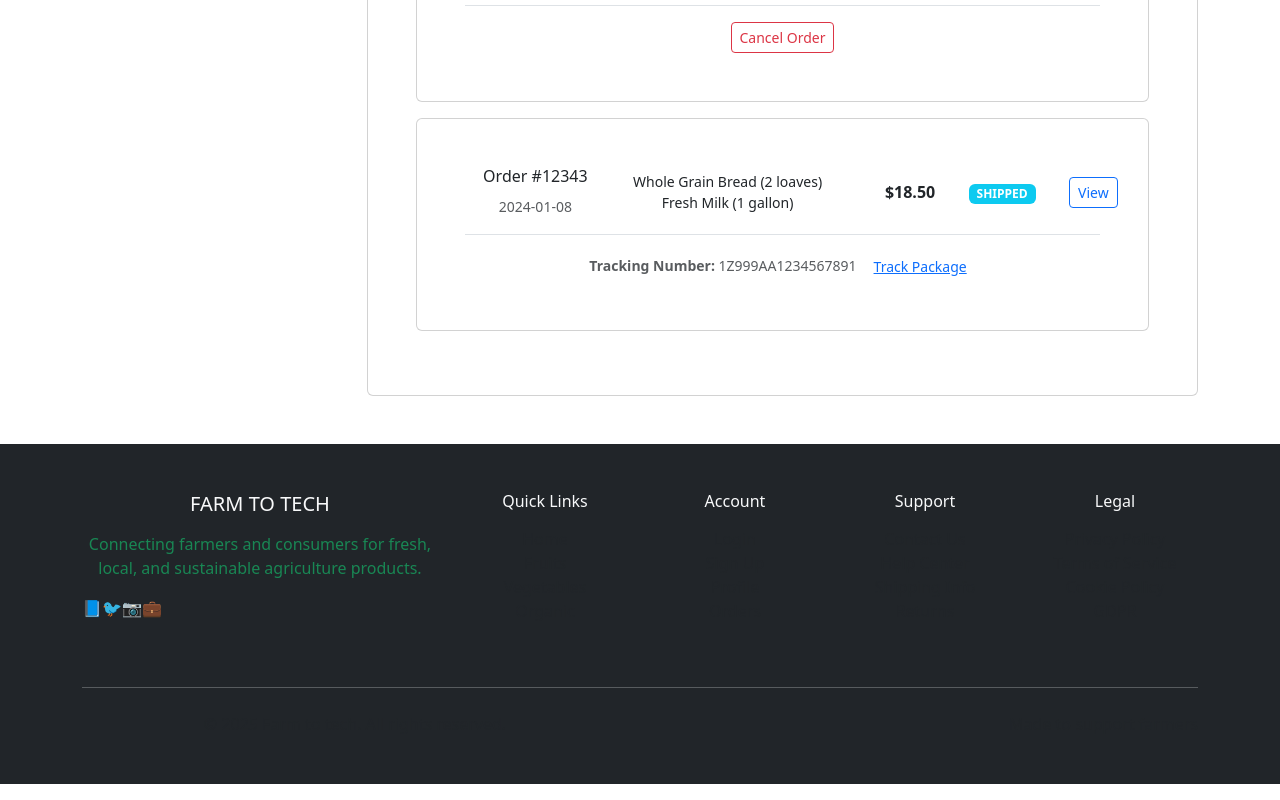
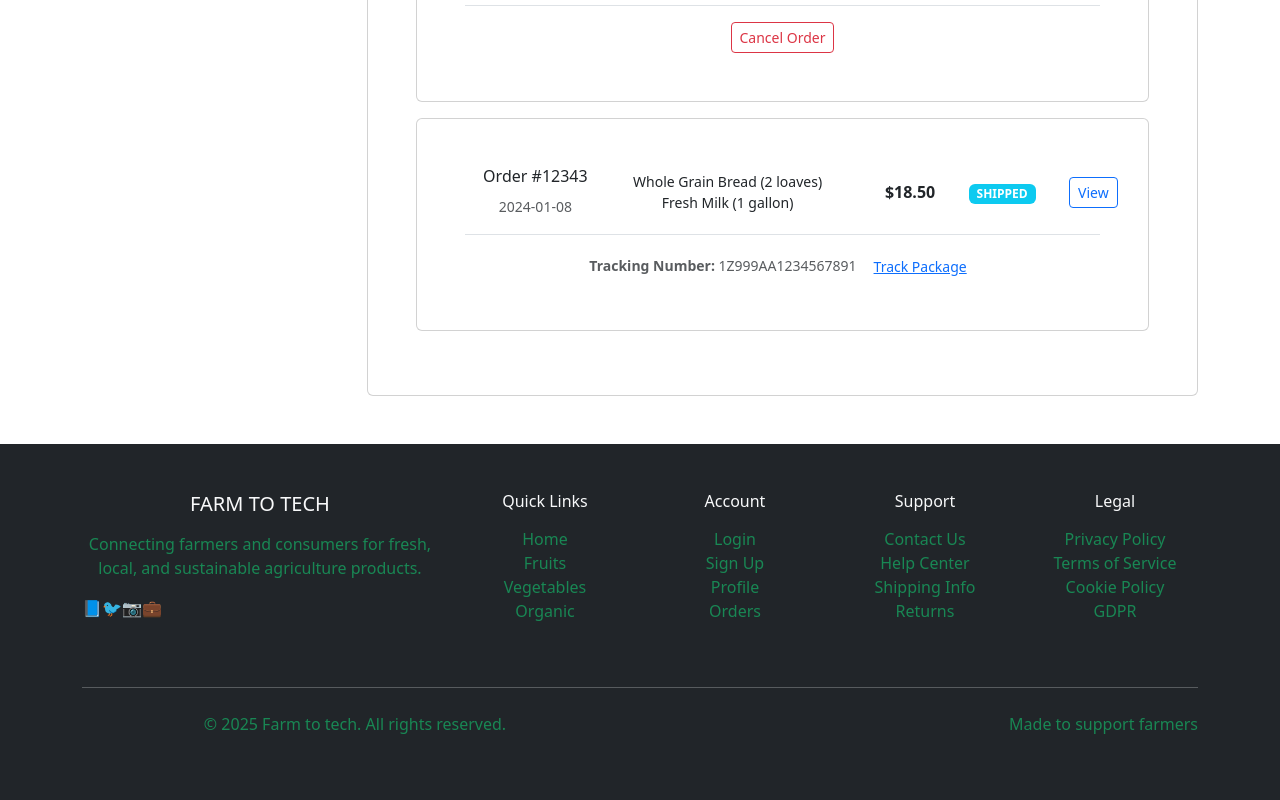
Before and after one commit to winac2/agri-website-, a React (Vite) app in the folder agri-app/: page /orders in a window 1280 px wide. Shown: the part 631-1431 px from the top of the page. Built offline with nearby package versions, Linux system fonts and the light colour scheme.

Commit message:
added new file

```diff
--- a/agri-app/package.json
+++ b/agri-app/package.json
@@ -1,5 +1,6 @@
 {
   "name": "agri-app",
+  "homepage": "https://github.com/winac2/agri-website-",
   "private": true,
   "version": "0.0.0",
   "type": "module",
@@ -10,6 +11,7 @@
   },
   "devDependencies": {
     "@types/react-dom": "^19.1.6",
+    "@vitejs/plugin-react": "^5.0.0",
     "typescript": "~5.8.3",
     "vite": "^7.0.4"
   },
--- a/agri-app/src/components/layout/Footer.tsx
+++ b/agri-app/src/components/layout/Footer.tsx
@@ -23,40 +23,40 @@ const Footer: React.FC = () => {
           <Col md={2} className="mb-4">
             <h6 className="mb-3">Quick Links</h6>
             <ul className="list-unstyled">
-              <li><Link to="/" className="text-muted text-decoration-none">Home</Link></li>
-              <li><Link to="/category/fruits" className="text-muted text-decoration-none">Fruits</Link></li>
-              <li><Link to="/category/vegetables" className="text-muted text-decoration-none">Vegetables</Link></li>
-              <li><Link to="/category/organic" className="text-muted text-decoration-none">Organic</Link></li>
+              <li><Link to="/" className="text-success">Home</Link></li>
+              <li><Link to="/category/fruits" className="text-success">Fruits</Link></li>
+              <li><Link to="/category/vegetables" className="text-success">Vegetables</Link></li>
+              <li><Link to="/category/organic" className="text-success">Organic</Link></li>
             </ul>
           </Col>
 
           <Col md={2} className="mb-4">
             <h6 className="mb-3">Account</h6>
             <ul className="list-unstyled">
-              <li><Link to="/login" className="text-muted text-decoration-none">Login</Link></li>
-              <li><Link to="/signup" className="text-muted text-decoration-none">Sign Up</Link></li>
-              <li><Link to="/profile" className="text-muted text-decoration-none">Profile</Link></li>
-              <li><Link to="/orders" className="text-muted text-decoration-none">Orders</Link></li>
+              <li><Link to="/login" className="text-success">Login</Link></li>
+              <li><Link to="/signup" className="text-success">Sign Up</Link></li>
+              <li><Link to="/profile" className="text-success">Profile</Link></li>
+              <li><Link to="/orders" className="text-success">Orders</Link></li>
             </ul>
           </Col>
 
           <Col md={2} className="mb-4">
             <h6 className="mb-3">Support</h6>
             <ul className="list-unstyled">
-              <li><Link to="/contact" className="text-muted text-decoration-none">Contact Us</Link></li>
-              <li><a href="#" className="text-muted text-decoration-none">Help Center</a></li>
-              <li><a href="#" className="text-muted text-decoration-none">Shipping Info</a></li>
-              <li><a href="#" className="text-muted text-decoration-none">Returns</a></li>
+              <li><Link to="/contact" className="text-success">Contact Us</Link></li>
+              <li><a href="#" className="text-success">Help Center</a></li>
+              <li><a href="#" className="text-success">Shipping Info</a></li>
+              <li><a href="#" className="text-success">Returns</a></li>
             </ul>
           </Col>
 
           <Col md={2} className="mb-4">
             <h6 className="mb-3">Legal</h6>
             <ul className="list-unstyled">
-              <li><a href="#" className="text-muted text-decoration-none">Privacy Policy</a></li>
-              <li><a href="#" className="text-muted text-decoration-none">Terms of Service</a></li>
-              <li><a href="#" className="text-muted text-decoration-none">Cookie Policy</a></li>
-              <li><a href="#" className="text-muted text-decoration-none">GDPR</a></li>
+              <li><a href="#" className="text-success">Privacy Policy</a></li>
+              <li><a href="#" className="text-success">Terms of Service</a></li>
+              <li><a href="#" className="text-success">Cookie Policy</a></li>
+              <li><a href="#" className="text-success">GDPR</a></li>
             </ul>
           </Col>
         </Row>
@@ -65,12 +65,12 @@ const Footer: React.FC = () => {
 
         <Row className="align-items-center">
           <Col md={6}>
-            <p className="mb-0 text-muted">
+            <p className="text-success">
               © 2025 Farm to tech. All rights reserved.
             </p>
           </Col>
           <Col md={6} className="text-md-end">
-            <p className="mb-0 text-muted">
+            <p className="text-success">
               Made to support farmers
             </p>
           </Col>
--- a/agri-app/src/data/mockData.ts
+++ b/agri-app/src/data/mockData.ts
@@ -1,12 +1,12 @@
 import type { Product, User, Review, Category } from '../types';
-
+//dont wonder why the ship place are in US, me just pick random
 export const mockCategories: Category[] = [
   {
     id: '1',
     name: 'Fruits',
     description: 'Fresh seasonal fruits from local farms',
     icon: '🍎',
-    productCount: 25
+    productCount: 21
   },
   {
     id: '2',
@@ -437,19 +437,20 @@ export const mockProducts: Product[] = [
   // Seasonal Category
   {
     id: '22',
-    name: 'Pumpkins',
-    description: 'Fresh seasonal pumpkins. Perfect for carving, cooking, or decoration.',
+    name: 'bia gừng',
+    description: 'bia gừng nhập khẩu bán ở Hội An',
     price: 8.99,
     category: 'seasonal',
-    images: ['https://images.unsplash.com/photo-1502920514313-52541402a659?w=400'],
+    // images: ['https://images.unsplash.com/photo-1502920514313-52541402a659?w=400'],
+    images: ['https://wineandfood.vn/image/cache/catalog/anh-san-pham/nuoc-giai-khat/nuoc-trai-cay/bia-gung-khong-duong-royalty-330ml-600x600.jpg'],
     farmerId: 'farmer10',
     farmerName: 'Harvest Moon Farm',
     stock: 30,
-    unit: 'piece',
+    unit: 'can',
     rating: 4.5,
     reviewCount: 17,
     isOrganic: false,
-    isSeasonal: true,
+    isSeasonal: false,
     shippingArea: ['California', 'Oregon', 'Washington'],
     createdAt: new Date('2024-01-15')
   },
@@ -477,7 +478,7 @@ export const mockProducts: Product[] = [
     description: 'Sweet, refreshing watermelons. Perfect for hot summer days and picnics.',
     price: 12.99,
     category: 'seasonal',
-    images: ['https://images.unsplash.com/photo-1560472354-b33ff0c44a43?w=400'],
+    images: ['https://drive.google.com/thumbnail?id=1J6CRstZJZ_GFELESO83XhRJDMooErq3f'],
     farmerId: 'farmer2',
     farmerName: 'Sunny Fields',
     stock: 15,
--- a/agri-app/src/pages/ContactPage.tsx
+++ b/agri-app/src/pages/ContactPage.tsx
@@ -64,19 +64,19 @@ const ContactPage: React.FC = () => {
             <Card.Body>
               <div className="mb-3">
                 <h6>📧 Email</h6>
-                <p className="mb-0">support@agriconnect.com</p>
+                <p className="mb-0">support@farmtotech.com</p>
               </div>
               <div className="mb-3">
                 <h6>📞 Phone</h6>
-                <p className="mb-0">+1 (555) 123-4567</p>
+                <p className="mb-0">+84 382 705 884</p>
               </div>
               <div className="mb-3">
                 <h6>📍 Address</h6>
-                <p className="mb-0">123 Farm Street<br />Agriculture City, AC 12345</p>
+                <p className="mb-0">address APT<br />Quy Nhon, Binh Dinh</p>
               </div>
               <div>
                 <h6>🕒 Hours</h6>
-                <p className="mb-0">Monday - Friday: 9AM - 6PM<br />Saturday: 10AM - 4PM</p>
+                <p className="mb-0">Monday - Saturday: 8AM - 5PM<br />Sunday: 8AM - 11AM</p>
               </div>
             </Card.Body>
           </Card>
--- a/agri-app/src/pages/HomePage.tsx
+++ b/agri-app/src/pages/HomePage.tsx
@@ -42,7 +42,7 @@ const HomePage: React.FC = () => {
                 src="https://images.unsplash.com/photo-1574323347407-f5e1ad6d020b?w=600"
                 alt="Fresh produce"
                 className="img-fluid rounded w-100"
-                style={{maxWidth: '400px', height: 'auto' }}
+                style={{maxWidth: '600px', height: 'auto' }}
               />
             </div>
           </div>
--- /dev/null
+++ b/agri-app/vite.config.ts
@@ -0,0 +1,15 @@
+import { defineConfig } from 'vite'
+import react from '@vitejs/plugin-react'
+
+// https://vitejs.dev/config/
+export default defineConfig({
+  plugins: [react()],
+  server: {
+    port: 3000,
+    open: true
+  },
+  build: {
+    outDir: 'dist',
+    sourcemap: true
+  }
+})
```
Also changed, not shown: 2 other files (tests, documents, lock files or other folders).
